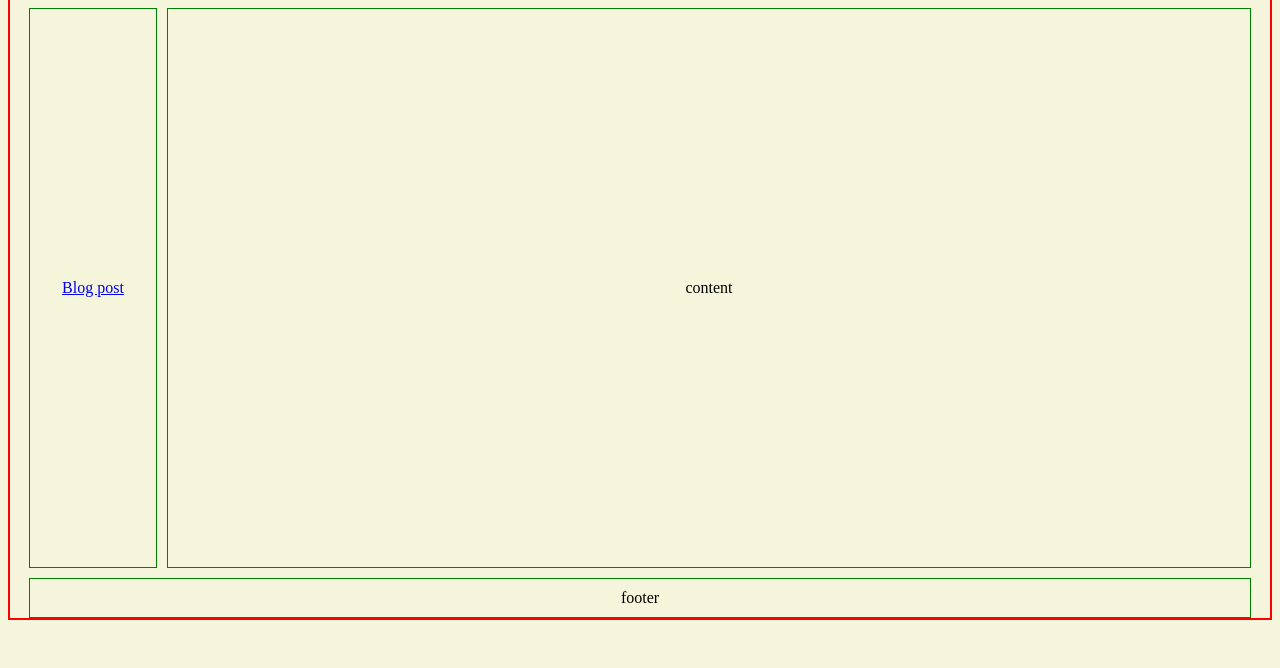
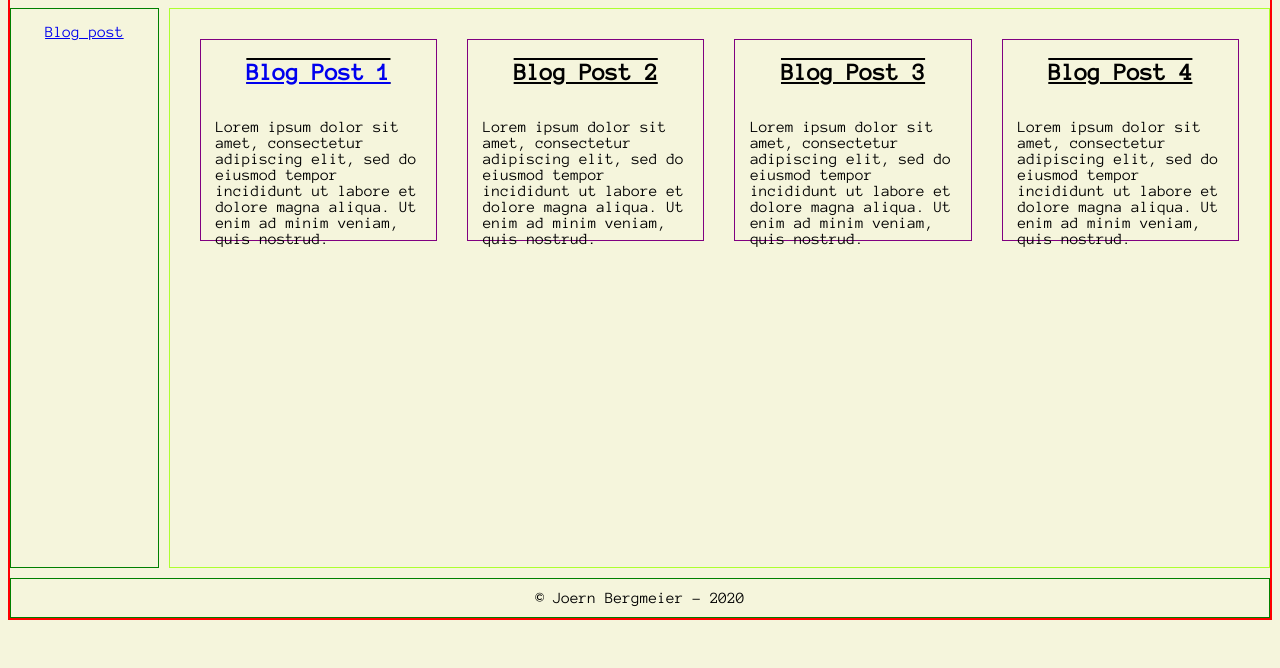
Before and after one commit to jbergmeier/personalBlog, a plain HTML site: page index.html in a window 1280 px wide. Shown: the part 132-800 px from the top of the page. Drawn offline with Linux system fonts and the light colour scheme.

Commit message:
first share - save

```diff
--- a/css/blog_homepage.css
+++ b/css/blog_homepage.css
@@ -1,7 +1,12 @@
 body {
     background-color: beige;
+    font-family: 'Anonymous Pro', monospace;
 }
 
+h2 {
+    text-decoration: underline overline;
+    text-align: center;
+}
 
 .container {
     display: grid;
@@ -25,6 +30,7 @@ body {
     justify-content: center;
     border: 1px green solid;
     padding: 15px;
+
 }
 
 #header {
@@ -33,6 +39,7 @@ body {
 
 #nav {
     grid-area: sd;
+    align-items: baseline;
 }
 
 #content {
@@ -43,16 +50,44 @@ body {
     grid-area: ft;
 }
 
+#content {
+    display: flex;
+    flex-direction: column;
+    border: 1px solid greenyellow;
+    justify-content: start;
+    align-items: flex-start;
+}
+
+.blogPostPreview {
+    border: 1px solid purple;
+    height: 200px;
+    width: 80vw;
+    margin: 15px;
+}
+
+.blogPostPreview p {
+    padding: 15px;
+}
+
+
 @media (min-width: 900px) {
     .container {
-        grid-template-columns: 10vw 80vw;
+        grid-template-columns: repeat(8, 1fr);
         grid-template-rows: 15vh 70vh 5vh;
         grid-template-areas:
             "hd hd hd hd hd hd hd hd"
             "sd main main main main main main main"
             "ft ft ft ft ft ft ft ft";
     }
+
+    #content {
+        flex-direction: row;
+
+    }
+
+    .blogPostPreview {
+        width: 19vw
+    }
 }
 
 /* grid-auto-rows: minmax(100px, auto) sets rows height to min 100*/
-/* grid-template-columns: repeat(6, fr) FR uses the leftoverspace */
--- a/index.html
+++ b/index.html
@@ -5,13 +5,50 @@
     <meta name="viewport" content="width=device-width, initial-scale=1.0" />
     <title>Personal Blog</title>
     <link rel="stylesheet" type="text/css" href="css/blog_homepage.css" />
+    <link
+      href="https://fonts.googleapis.com/css2?family=Anonymous+Pro&display=swap"
+      rel="stylesheet"
+    />
   </head>
   <body>
     <div class="container">
       <header class="box" id="header"><h1>Personal Blog</h1></header>
       <nav class="box" id="nav"><a href="blog_post.html">Blog post</a></nav>
-      <div class="box" id="content">content</div>
-      <footer class="box" id="footer">footer</footer>
+      <div class="box" id="content">
+        <div id="blogpost1" class="blogPostPreview">
+          <h2><a href="blog_post.html">Blog Post 1</a></h2>
+          <p>
+            Lorem ipsum dolor sit amet, consectetur adipiscing elit, sed do
+            eiusmod tempor incididunt ut labore et dolore magna aliqua. Ut enim
+            ad minim veniam, quis nostrud.
+          </p>
+        </div>
+        <div id="blogpost2" class="blogPostPreview">
+          <h2>Blog Post 2</h2>
+          <p>
+            Lorem ipsum dolor sit amet, consectetur adipiscing elit, sed do
+            eiusmod tempor incididunt ut labore et dolore magna aliqua. Ut enim
+            ad minim veniam, quis nostrud.
+          </p>
+        </div>
+        <div id="blogpost3" class="blogPostPreview">
+          <h2>Blog Post 3</h2>
+          <p>
+            Lorem ipsum dolor sit amet, consectetur adipiscing elit, sed do
+            eiusmod tempor incididunt ut labore et dolore magna aliqua. Ut enim
+            ad minim veniam, quis nostrud.
+          </p>
+        </div>
+        <div id="blogpost4" class="blogPostPreview">
+          <h2>Blog Post 4</h2>
+          <p>
+            Lorem ipsum dolor sit amet, consectetur adipiscing elit, sed do
+            eiusmod tempor incididunt ut labore et dolore magna aliqua. Ut enim
+            ad minim veniam, quis nostrud.
+          </p>
+        </div>
+      </div>
+      <footer class="box" id="footer">&copy; Joern Bergmeier - 2020</footer>
     </div>
   </body>
 </html>
```
Also changed, not shown: blog_post.html (added, +11 -0 lines), images/iu.jpeg (added), 3 other files.
